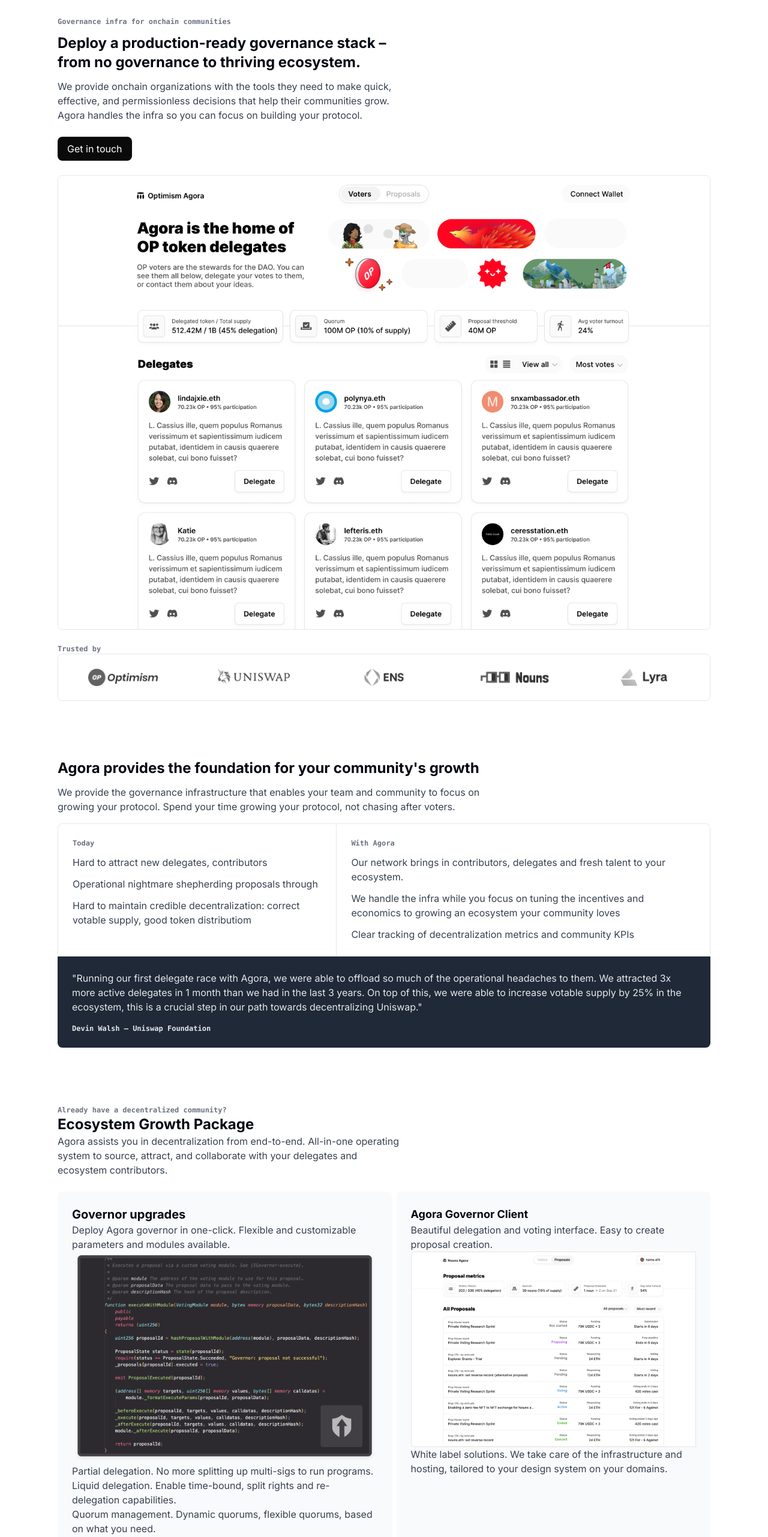
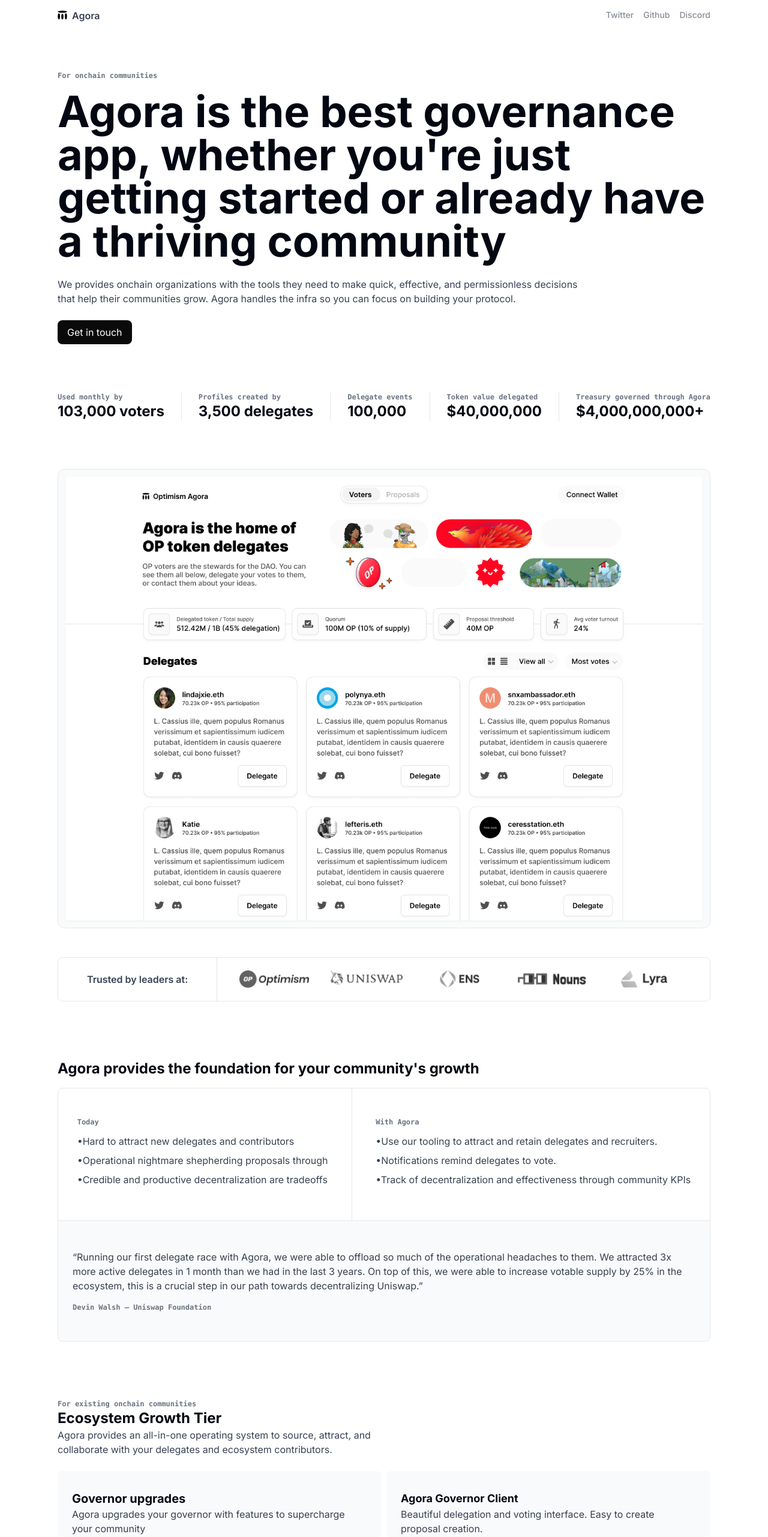
Before and after one commit to voteagora/agora-marketing-site, a Next.js app: page / in a window 1280 px wide. Shown: the part 20-2583 px from the top of the page at 60% size. Built offline with nearby package versions, Linux system fonts and the light colour scheme.

Commit message:
visual polish

```diff
--- a/app/globals.css
+++ b/app/globals.css
@@ -1,10 +1,17 @@
 @tailwind base;
+@tailwind components;
+@tailwind utilities;
 
 @layer base {
-  html{
+  html {
     @apply text-gray-700;
   }
-  h1, h2, h3, h4, h5, h6{
+  h1,
+  h2,
+  h3,
+  h4,
+  h5,
+  h6 {
     @apply text-gray-950;
     @apply font-bold;
   }
@@ -23,8 +30,8 @@
     @apply font-semibold;
     @apply text-gray-500;
   }
-
+  li{
+    @apply before:content-["•"];
+    @apply mb-2;
+  }
 }
-
-@tailwind components;
-@tailwind utilities;
--- a/app/page.tsx
+++ b/app/page.tsx
@@ -3,36 +3,105 @@
 export default function Home() {
   return (
     <div className="bg-gray-50">
-      <header></header>
-      <main className="container mx-auto max-w-screen-2xl bg-white px-24 pt-12">
+      <header className="container mx-auto max-w-screen-2xl bg-white px-4 pt-8 lg:px-24 flex justify-between items-center">
+        <div className="flex justify-between gap-2">
+          <Image
+            src="/agora-logo.svg"
+            width={16}
+            height={16}
+            alt="Picture of the Optimism Agora"
+            className=""
+          />
+          <span className="font-semibold mt-[2px]">Agora</span>
+        </div>
+
+        <div className="flex gap-4 font-medium text-sm">
+          <a
+            className="hover:opacity-100 transition-opacity opacity-60"
+            target="_blank"
+            href="https://twitter.com/nounsagora"
+          >
+            Twitter
+          </a>
+          <a
+            className="hover:opacity-100 transition-opacity opacity-60"
+            target="_blank"
+            href="https://github.com/voteagora"
+          >
+            Github
+          </a>
+          <a
+            className="hover:opacity-100 transition-opacity opacity-60"
+            target="_blank"
+            href="https://discord.gg/FaRy8AMy3Z"
+          >
+            Discord
+          </a>
+        </div>
+      </header>
+      <main className="container mx-auto max-w-screen-2xl bg-white px-4 pt-16 lg:px-24 lg:pt-20">
         <section>
-          <div className="flex flex-col gap-3 max-w-xl">
-            <h4>Governance infra for onchain communities</h4>
-            <h1>
-              Deploy a production-ready governance stack – from no governance to
-              thriving ecosystem.
+          <div className="mb-20 gap-16">
+            <div className="">
+              <h4 className="mb-4">For onchain communities</h4>
+              <h1 className="mb-6 sm:text-7xl">
+                Agora is the best governance app, whether you&apos;re just
+                getting started or already have a thriving community
               </h1>
-            <p>
-              We provide onchain organizations with the tools they need to make
-              quick, effective, and permissionless decisions that help their
-              communities grow. Agora handles the infra so you can focus on
-              building your protocol.
+              <p className="max-w-4xl">
+                We provides onchain organizations with the tools they need to
+                make quick, effective, and permissionless decisions that help
+                their communities grow. Agora handles the infra so you can focus
+                on building your protocol.
               </p>
             </div>
             <button className="py-2 px-4 mt-6 bg-neutral-950 text-white rounded-lg">
+              <a href="mailto:charlie@voteagora.com"></a>
               Get in touch
             </button>
+          </div>
+          <div className="flex justify-between mb-20">
+            <div>
+              <h4>Used monthly by</h4>
+              <h1>103,000 voters</h1>
+            </div>
+            <div className="border-l"></div>
+            <div>
+              <h4>Profiles created by</h4>
+              <h1>3,500 delegates</h1>
+            </div>
+            <div className="border-l"></div>
+            <div>
+              <h4>Delegate events</h4>
+              <h1>100,000</h1>
+            </div>
+            <div className="border-l"></div>
+            <div>
+              <h4>Token value delegated</h4>
+              <h1>$40,000,000</h1>
+            </div>
+            <div className="border-l"></div>
+            <div>
+              <h4>Treasury governed through Agora</h4>
+              <h1>$4,000,000,000+</h1>
+            </div>
+          </div>
+          <div className="p-3 bg-gray-50 my-6 rounded-xl border">
             <Image
               src="/op-agora.png"
               width={1000}
               height={1000}
               alt="Picture of the Optimism Agora"
-            className="w-full border rounded-lg my-6"
+              className="w-full rounded-md drop-shadow-sm"
             />
+          </div>
         </section>
-        <section className="mb-24">
-          <h4>Trusted by</h4>
-          <div className="flex justify-between py-6 px-12 rounded-lg border">
+        <section className="mb-24 mt-12">
+          <div className="flex flex-col sm:flex-row items-center lg:justify-between px-12 rounded-lg border gap-y-8">
+            <p className="border-r pr-12 py-6 font-semibold">
+              Trusted by leaders at:
+            </p>
+            <a href="https://vote.optimism.io/" target="_blank">
               <Image
                 src="/logo-optimism.png"
                 width={120}
@@ -40,6 +109,8 @@
                 alt="ENS logo"
                 className="saturate-0 opacity-80 hover:saturate-100 hover:opacity-100 transition"
               />
+            </a>
+            <a href="https://vote.uniswapfoundation.org/" target="_blank">
               <Image
                 src="/logo-uniswap.png"
                 width={120}
@@ -47,6 +118,8 @@
                 alt="ENS logo"
                 className="saturate-0 opacity-80 hover:saturate-100 hover:opacity-100 transition"
               />
+            </a>
+            <a href="https://agora.ensdao.org/" target="_blank">
               <Image
                 src="/logo-ens.png"
                 width={120}
@@ -54,6 +127,8 @@
                 alt="ENS logo"
                 className="saturate-0 opacity-80 hover:saturate-100 hover:opacity-100 transition"
               />
+            </a>
+            <a href="https://www.nounsagora.com/" target="_blank">
               <Image
                 src="/logo-nouns.png"
                 width={120}
@@ -61,6 +136,8 @@
                 alt="ENS logo"
                 className="saturate-0 opacity-80 hover:saturate-100 hover:opacity-100 transition"
               />
+            </a>
+            <a href="https://vote.lyra.finance/" target="_blank">
               <Image
                 src="/logo-lyra.png"
                 width={120}
@@ -68,108 +145,97 @@
                 alt="ENS logo"
                 className="saturate-0 opacity-80 hover:saturate-100 hover:opacity-100 transition"
               />
+            </a>
           </div>
         </section>
         <section>
           <div className="max-w-3xl mb-4 flex flex-col gap-3">
-            <h1>Agora provides the foundation for your community's growth</h1>
-            <p>
-              We provide the governance infrastructure that enables your team
-              and community to focus on growing your protocol. Spend your time
-              growing your protocol, not chasing after voters.
-            </p>
+            <h1>
+              Agora provides the foundation for your community&apos;s growth
+            </h1>
           </div>
-          <div className="border rounded-t-lg flex">
-            <div className="p-6 border-r">
+          <div className="border rounded-t-lg flex justify-around flex-col sm:flex-row">
+            <div className="px-6 py-12">
               <h4 className="pb-3">Today</h4>
-              <ul className="flex flex-col gap-3">
-                <li>Hard to attract new delegates, contributors</li>
+              <ul className="flex flex-col">
+                <li>Hard to attract new delegates and contributors</li>
                 <li>Operational nightmare shepherding proposals through</li>
-                <li>
-                  Hard to maintain credible decentralization: correct votable
-                  supply, good token distributiom
-                </li>
+                <li>Credible and productive decentralization are tradeoffs</li>
               </ul>
             </div>
-            <div className="p-6">
+            <div className="sm:border-r"></div>
+            <div className="px-6 py-12">
               <h4 className="pb-3">With Agora</h4>
-              <ul className="flex flex-col gap-3">
+              <ul className="flex flex-col">
                 <li>
-                  Our network brings in contributors, delegates and fresh talent
-                  to your ecosystem.{" "}
+                  Use our tooling to attract and retain delegates and
+                  recruiters.
                 </li>
+                <li>Notifications remind delegates to vote.</li>
                 <li>
-                  We handle the infra while you focus on tuning the incentives
-                  and economics to growing an ecosystem your community loves
-                </li>
-                <li>
-                  Clear tracking of decentralization metrics and community KPIs
+                  Track of decentralization and effectiveness through community
+                  KPIs
                 </li>
               </ul>
             </div>
           </div>
         </section>
 
-        <section className="bg-gray-800 rounded-b-lg px-6 py-6 text-gray-200 mb-24">
-          <p>
-            "Running our first delegate race with Agora, we were able to offload
-            so much of the operational headaches to them. We attracted 3x more
-            active delegates in 1 month than we had in the last 3 years. On top
-            of this, we were able to increase votable supply by 25% in the
-            ecosystem, this is a crucial step in our path towards decentralizing
-            Uniswap."
+        <section className="rounded-b-lg px-6 py-12 border-x border-b mb-24 flex justify-around bg-gray-50">
+          <div>
+            <p className="max-w-6xl">
+              &ldquo;Running our first delegate race with Agora, we were able to
+              offload so much of the operational headaches to them. We attracted
+              3x more active delegates in 1 month than we had in the last 3
+              years. On top of this, we were able to increase votable supply by
+              25% in the ecosystem, this is a crucial step in our path towards
+              decentralizing Uniswap.&rdquo;
             </p>
-          <h4 className="mt-4 text-gray-200">
-            Devin Walsh – Uniswap Foundation
-          </h4>
+            <h4 className="mt-4">Devin Walsh – Uniswap Foundation</h4>
+          </div>
         </section>
 
         <section className="mb-24">
           <div className="max-w-xl mb-4">
-            <h4>Already have a decentralized community?</h4>
-            <h1>Ecosystem Growth Package</h1>
+            <h4>For existing onchain communities</h4>
+            <h1>Ecosystem Growth Tier</h1>
             <p>
-              Agora assists you in decentralization from end-to-end. All-in-one
-              operating system to source, attract, and collaborate with your
-              delegates and ecosystem contributors.
+              Agora provides an all-in-one operating system to source, attract,
+              and collaborate with your delegates and ecosystem contributors.
             </p>
           </div>
 
-          <div className="flex justify-between gap-2">
-            <div className="rounded-lg bg-gray-50 p-6 my-2">
+          <div className="flex flex-col sm:flex-row justify-between gap-x-2">
+            <div className="rounded-lg bg-gray-50 px-6 py-8 sm:my-2 w-1/2">
               <h2>Governor upgrades</h2>
               <p>
-                Deploy Agora governor in one-click. Flexible and customizable
-                parameters and modules available.
+                Agora upgrades your governor with features to supercharge your
+                community
               </p>
               <Image
                 src="/gov-upgrades.png"
                 width={720}
                 height={90}
                 alt="ENS logo"
-                className=""
+                className="my-4"
               />
 
               <ul>
                 <li>
-                  Partial delegation. No more splitting up multi-sigs to run
-                  programs.
+                  With partial delegation, no more splitting up multi-sigs to
+                  run programs.
                 </li>
                 <li>
-                  Liquid delegation. Enable time-bound, split rights and
-                  re-delegation capabilities.
+                  Enable time-bound, split rights and re-delegation capabilities
+                  with liquid delegation.
                 </li>
                 <li>
-                  Quorum management. Dynamic quorums, flexible quorums, based on
-                  what you need.
-                </li>
-                <li>
-                  Multiple voting systems. Standard voting (Yes/No), Approval
-                  Voting, Quadratic Voting, customized to your governance needs.
+                  Deploy For/Against or multiple choice proposals based on your
+                  needs.
                 </li>
               </ul>
             </div>
-            <div className="rounded-lg bg-gray-50 p-6 my-2">
+            <div className="rounded-lg bg-gray-50 px-6 py-8 my-2 w-1/2">
               <h3>Agora Governor Client</h3>
               <p>
                 Beautiful delegation and voting interface. Easy to create
@@ -180,108 +246,107 @@
                 width={720}
                 height={90}
                 alt="ENS logo"
-                className=""
+                className="my-4"
               />
               <div className="flex">
                 <ul>
                   <li>
-                    White label solutions. We take care of the infrastructure
-                    and hosting, tailored to your design system on your domains.
+                    Agora is the only app designed around the needs of your
+                    delegates and contributors.
+                  </li>
+                  <li>
+                    We take care of the infrastructure and hosting, tailored to
+                    your design system on your domains.
                   </li>
                 </ul>
               </div>
             </div>
           </div>
 
-          <div className="flex justify-between gap-2">
-            <div className="rounded-lg bg-gray-50 p-6 w-full">
-              <h2>Ecosystem growth tooling</h2>
-              <p>
-                We deploy tools that grow your ecosystem, and make your
-                contributors’ lives easier
+          <div className="flex flex-col sm:flex-row justify-between gap-2">
+            <div className="rounded-lg bg-gray-50 p-6 w-1/3">
               <Image
                 src="/ecosystem-tools.png"
                 width={400}
                 height={90}
                 alt="ENS logo"
-                  className=""
+                className="my-4"
               />
-              </p>
+              <h2 className="mb-4 mt-6">Ecosystem growth tooling</h2>
               <ul>
                 <li>
-                  Delegate Races. Attract new delegates to your ecosystem and
-                  help reward and engage existing ones.
+                  Attract new delegates to your ecosystem and help reward and
+                  engage existing ones with delegate Races
                 </li>
                 <li>
-                  On-chain RFPs. Plug and play any grants program you like.
-                  Attract an ecosystem of builders.
+                  Plug and play any grants program you like using our on-chain
+                  RFP system. Attract an ecosystem of builders.
                 </li>
                 <li>
-                  Perpetual streams. Easy to implement, easy to cancel streams
-                  for your contributors and vendors.{" "}
+                  asy to implement, easy to cancel streams for your contributors
+                  and vendors.
                 </li>
               </ul>
             </div>
 
-            <div className="rounded-lg bg-gray-50 p-6 w-full">
-              <h2>Admin mission control</h2>
-              <p>We give your foundation and delegates superpowers</p>
+            <div className="rounded-lg bg-gray-50 p-6 w-1/3">
               <Image
                 src="/admin-tools.png"
                 width={400}
                 height={90}
                 alt="ENS logo"
-                  className=""
+                className="my-4"
               />
+              <h2 className="mb-4 mt-6">Admin mission control</h2>
               <ul>
                 <li>
-                  Measurable decentralization. We help you track where you’re at
-                  on the decentralization scale and provide tractable next
-                  steps.
+                  We help you track where you&rsquo;re at on the
+                  decentralization scale and provide tractable next steps.
                 </li>
                 <li>
-                  Delegate Relationship Management. Search, track, message
-                  delegates. Track voting progress. Query data and build
-                  analytics beta
+                  Search, track, message delegates. Track voting progress. Query
+                  data and build analytics beta
                 </li>
                 <li>
-                  Notifications & Alerts. Notify delegates before votes and
-                  important announcements. Integrates with Discord and Telegram.
-                  beta
+                  Notify delegates before votes and important announcements.
                 </li>
               </ul>
             </div>
 
-            <div className="rounded-lg bg-gray-50 p-6 w-full">
-              <h2>Open-source & Interopable</h2>
+            <div className="rounded-lg bg-gray-50 p-6 w-1/3">
               <Image
                 src="/open-source.png"
                 width={400}
                 height={90}
                 alt="ENS logo"
-                  className=""
+                className="my-4"
               />
-              <p>
-                We help you deploy Snapshot, Tally and Karma. So that you have a
-                full fledge governance layer with multiple frontends.
-              </p>
+              <h2 className="mb-4 mt-6">Open-source & Interopable</h2>
+              <ul>
+                <li>
+                  Agora is fully MIT-licensed Open Source Software. Never worry
+                  about being locked in.
+                </li>
+                <li>
+                  We help you deploy Snapshot, Tally and Karma. So that you have
+                  a full fledge governance layer with multiple frontends.
+                </li>
+              </ul>
             </div>
           </div>
         </section>
 
         <section className="pb-24">
           <div className="max-w-xl mb-4">
-            <h4>Just getting started?</h4>
-            <h1>DAO Launch Package</h1>
+            <h4>For soon-to-be-DAOs</h4>
+            <h1>DAO Launch Tier</h1>
             <p>
-              Agora launches your decentralized governance from end-to-end. It’s
-              an all-in-one operating system to instantiate governance, source,
-              attract, and collaborate with your delegates and ecosystem
-              contributors.
+              Agora launches your token and decentralized governance from
+              end-to-end, and helps you build a thriving community.
             </p>
           </div>
 
-          <div className="flex justify-between gap-2 my-2">
+          <div className="flex flex-col sm:flex-row justify-between gap-2 my-2">
             <div className="rounded-lg bg-gray-50 p-6 w-full">
               <h2>Token launch</h2>
               <p>
@@ -292,22 +357,19 @@
                   width={700}
                   height={90}
                   alt="ENS logo"
-                  className=""
+                  className="my-4"
                 />
               </p>
               <ul>
+                <li>Customize and deploy your governance-ready token.</li>
                 <li>
-                  One-click token deployment. Customize and deploy your token
-                  correctly, with governor readiness.
+                  Deploy a flexible token claim and airdrop UI with built in
+                  delegation cadences.
                 </li>
                 <li>
-                  Token claim UI. Flexible token claim and airdrop UI with built
-                  in delegation cadences.
-                </li>
-                <li>
-                  Token airdrop and incentive design. Scenario tests and
-                  simulation modeling for different incentive structures of your
-                  token launch. Manage multi round airdrop.
+                  Run scenario tests and simulation modeling for different
+                  incentive structures of your token launch. Manage multi round
+                  airdrop.
                 </li>
               </ul>
             </div>
@@ -323,20 +385,20 @@
                 width={700}
                 height={90}
                 alt="ENS logo"
-                  className=""
+                className="my-4"
               />
               <ul>
                 <li>
-                  Partial delegation. No more splitting up multi-sigs to run
-                  programs.
+                  With partial delegation, no more splitting up multi-sigs to
+                  run programs.
                 </li>
                 <li>
-                  Liquid delegation. Enable time-bound, split rights and
-                  re-delegation capabilities.
+                  Enable time-bound, split rights and re-delegation capabilities
+                  with liquid delegation.
                 </li>
                 <li>
-                  Multiple voting systems. Standard voting (Yes/No), Approval
-                  Voting, Quadratic Voting, customized to your governance needs
+                  Deploy For/Against or multiple choice proposals based on your
+                  needs.
                 </li>
               </ul>
             </div>
@@ -344,7 +406,6 @@
 
           <div className="rounded-lg bg-gray-50 p-6 my-2">
             <h2>And everything in the previous tier</h2>
-            <p>You'll eventually need this stuff trust me.</p>
           </div>
         </section>
       </main>
```
Also changed, not shown: public/agora-logo.svg (added), public/gov-upgrades.png. Lines whose indentation alone changed are shown as unchanged.
